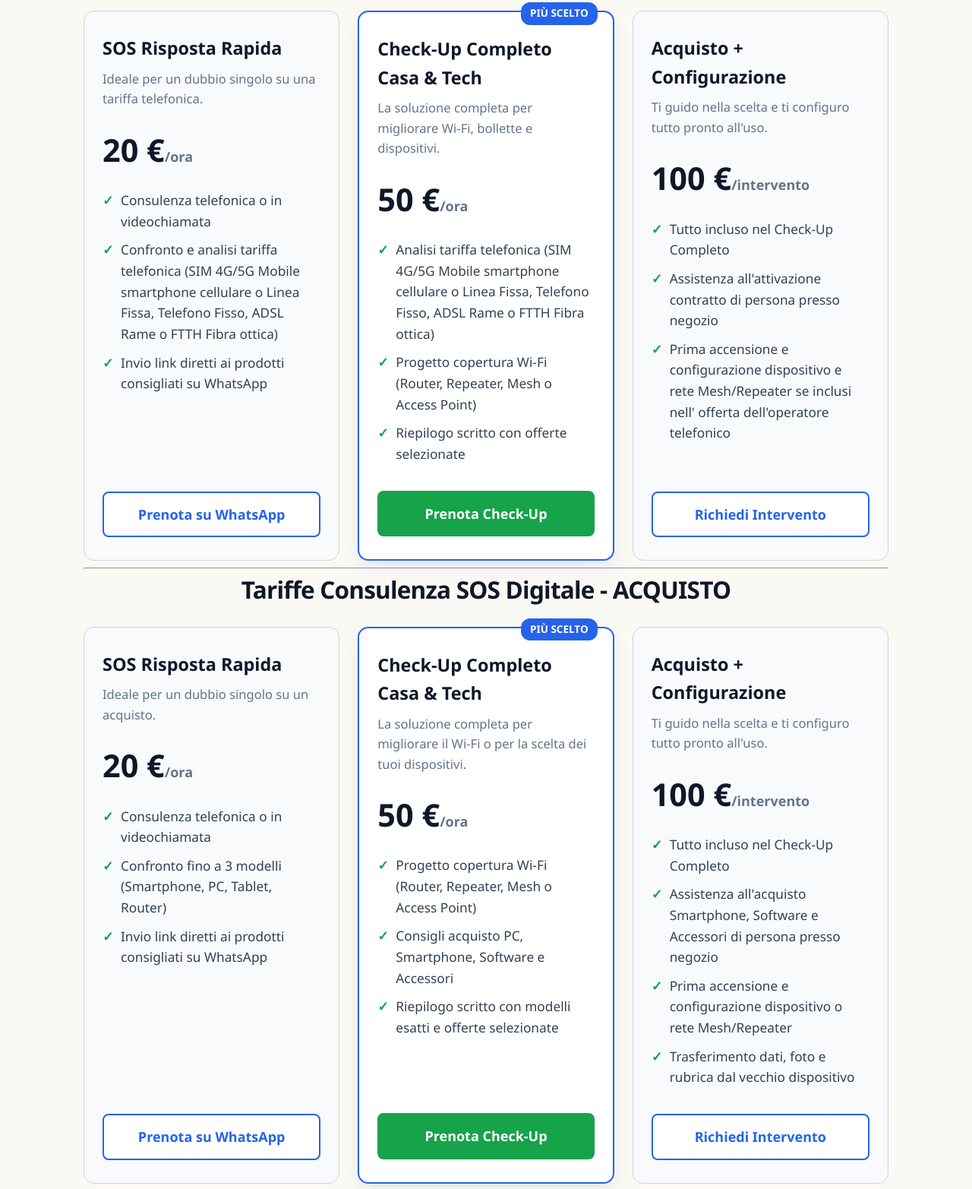
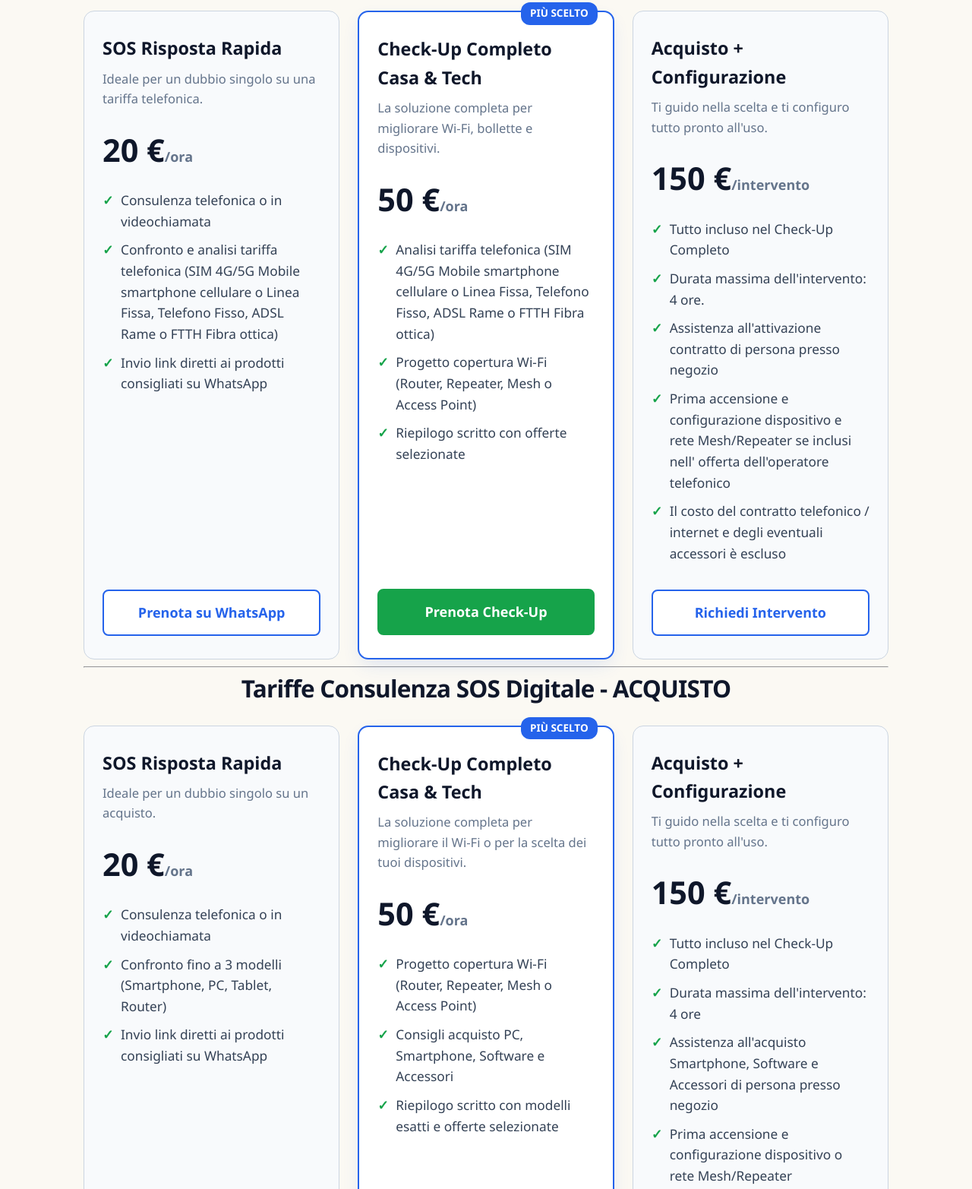
Before and after one commit to bssalex2020/pagine-web-ai, a plain HTML site: page bytetutor-gsnalex-pcprotetto/smartphone-insieme.html in a window 1280 px wide. Shown: the part 6240-7805 px from the top of the page at 76% size. Drawn offline with Linux system fonts and the light colour scheme.

Commit message:
Update smartphone-insieme.html - note secure 1126

```diff
--- a/bytetutor-gsnalex-pcprotetto/smartphone-insieme.html
+++ b/bytetutor-gsnalex-pcprotetto/smartphone-insieme.html
@@ -384,11 +384,13 @@
       <div>
         <div class="sos-plan-name">Acquisto + Configurazione</div>
         <div class="sos-plan-desc">Ti guido nella scelta e ti configuro tutto pronto all'uso.</div>
-        <div class="sos-price">100 €<span>/intervento</span></div>
+        <div class="sos-price">150 €<span>/intervento</span></div>
         <ul class="sos-list">
           <li>Tutto incluso nel Check-Up Completo</li>
+          <li>Durata massima dell'intervento: 4 ore.</li>
           <li>Assistenza all'attivazione contratto di persona presso negozio</li>
           <li>Prima accensione e configurazione dispositivo e rete Mesh/Repeater se inclusi nell' offerta dell'operatore telefonico</li>
+          <li>Il costo del contratto telefonico / internet e degli eventuali accessori è escluso</li>
         </ul>
       </div>
       <a href="https://wa.me/393456287120?text=Ciao!%20Vorrei%20prenotare%20il%20pacchetto%20Acquisto%20%2B%20Configurazione%20da%20100%E2%82%AC%2Fintervento%20CONTRATTO%20TELEFONICO" target="_blank" class="sos-btn sos-btn-outline">Richiedi Intervento</a>
@@ -438,12 +440,14 @@
       <div>
         <div class="sos-plan-name">Acquisto + Configurazione</div>
         <div class="sos-plan-desc">Ti guido nella scelta e ti configuro tutto pronto all'uso.</div>
-        <div class="sos-price">100 €<span>/intervento</span></div>
+        <div class="sos-price">150 €<span>/intervento</span></div>
         <ul class="sos-list">
           <li>Tutto incluso nel Check-Up Completo</li>
+          <li>Durata massima dell'intervento: 4 ore</li>
           <li>Assistenza all'acquisto Smartphone, Software e Accessori di persona presso negozio</li>
           <li>Prima accensione e configurazione dispositivo o rete Mesh/Repeater</li>
           <li>Trasferimento dati, foto e rubrica dal vecchio dispositivo</li>
+          <li>Il costo del dispositivo acquistato e degli eventuali accessori è escluso</li>
         </ul>
       </div>
       <a href="https://wa.me/393456287120?text=Ciao!%20Vorrei%20prenotare%20il%20pacchetto%20Acquisto%20%2B%20Configurazione%20da%20100%E2%82%AC%2Fintervento%20ACQUISTO" target="_blank" class="sos-btn sos-btn-outline">Richiedi Intervento</a>
```
